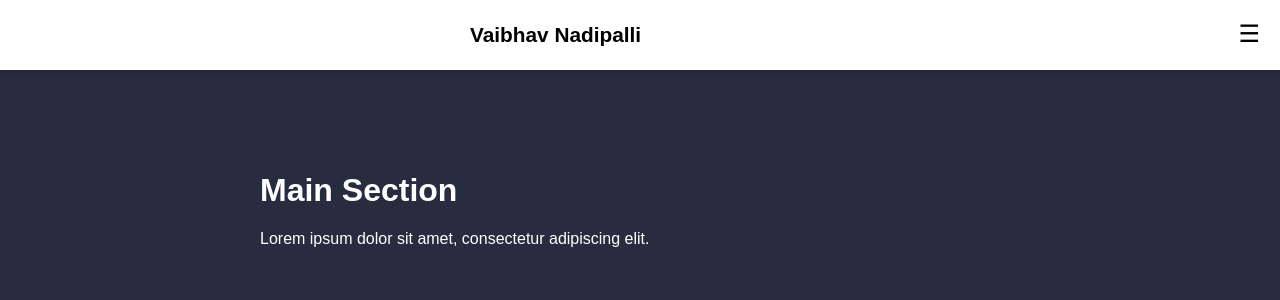
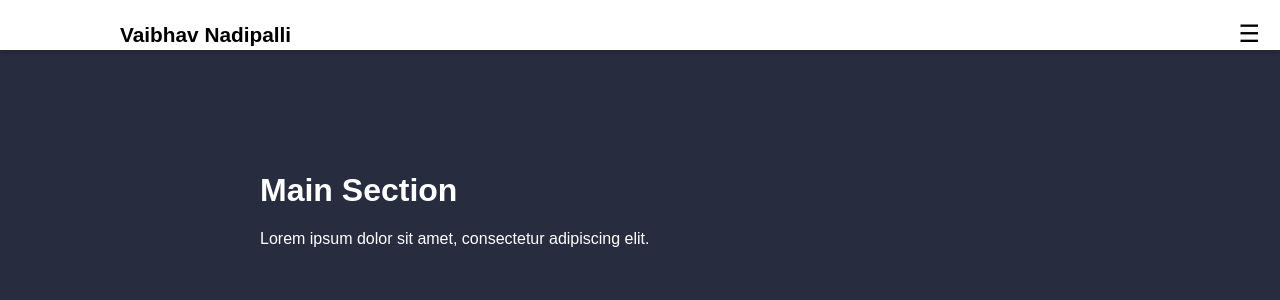
Before and after one commit to Vaibhav-Nadipalli/vaibhav-nadipalli.github.io, a Jekyll site: the page built from index.markdown, in a window 1280 px wide. Shown: the top 300 px of the page. Built offline with Jekyll 4.4.1, drawn with Linux system fonts in a browser that asks for light colours.

Commit message:
Update styles.css

```diff
--- a/assets/css/styles.css
+++ b/assets/css/styles.css
@@ -25,7 +25,7 @@ header {
     z-index: 1000;
     padding: 15px 0; /* Vertical padding decreased by 15 pixels */
     box-shadow: 0 2px 5px rgba(0,0,0,0.2);
-    height: 70px; /* Decreased height by 15 pixels */
+    height: 50px; /* Decreased height by 15 pixels */
 }
 
 .nav-container {
@@ -40,7 +40,7 @@ header {
     color: #000; /* Black color */
     margin: 0; /* Reset margin */
     padding: 0; /* Reset padding */
-    margin-left: 450px; /* Increased margin for space from left edge */
+    margin-left: 100px; /* Increased margin for space from left edge */
 }
 
 .nav-toggle {
```
